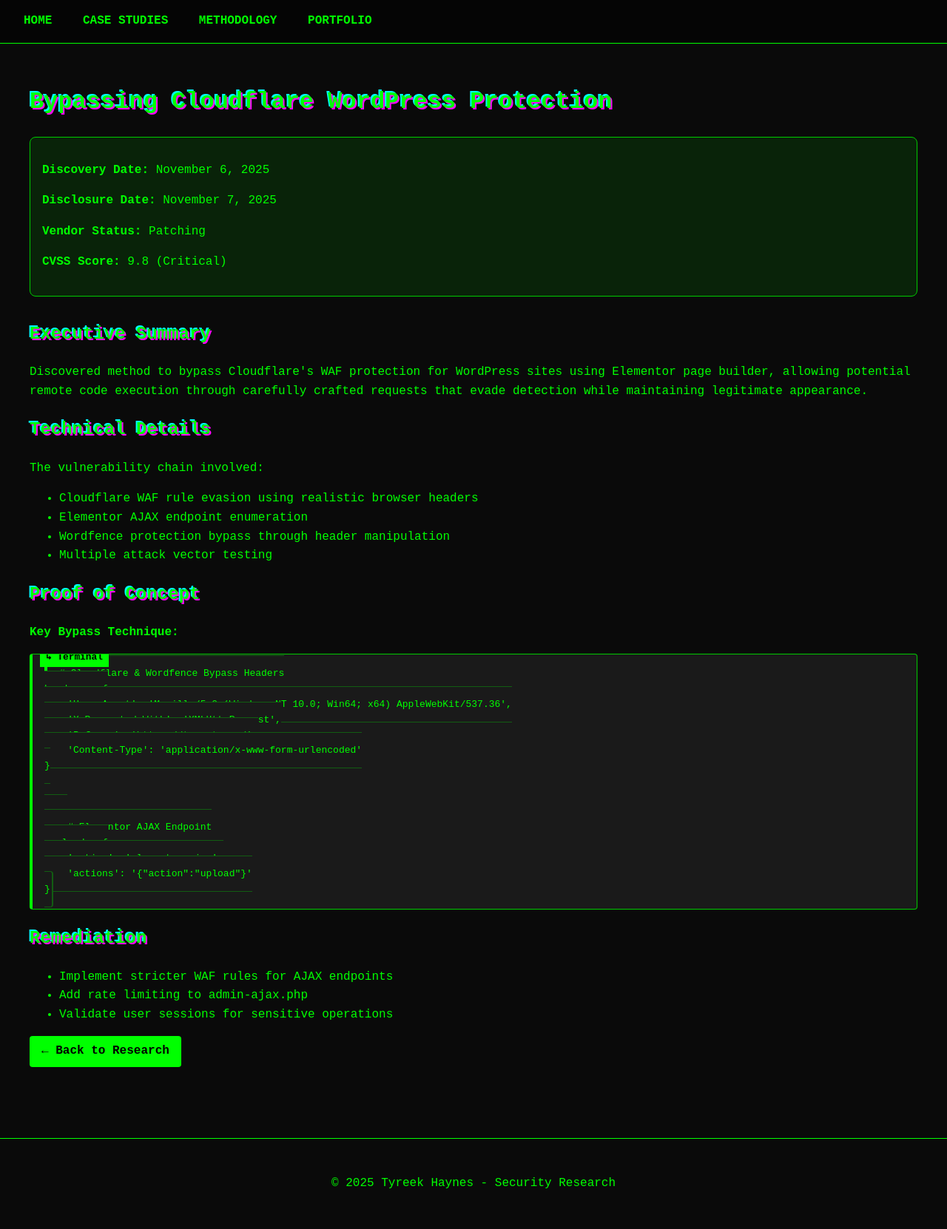
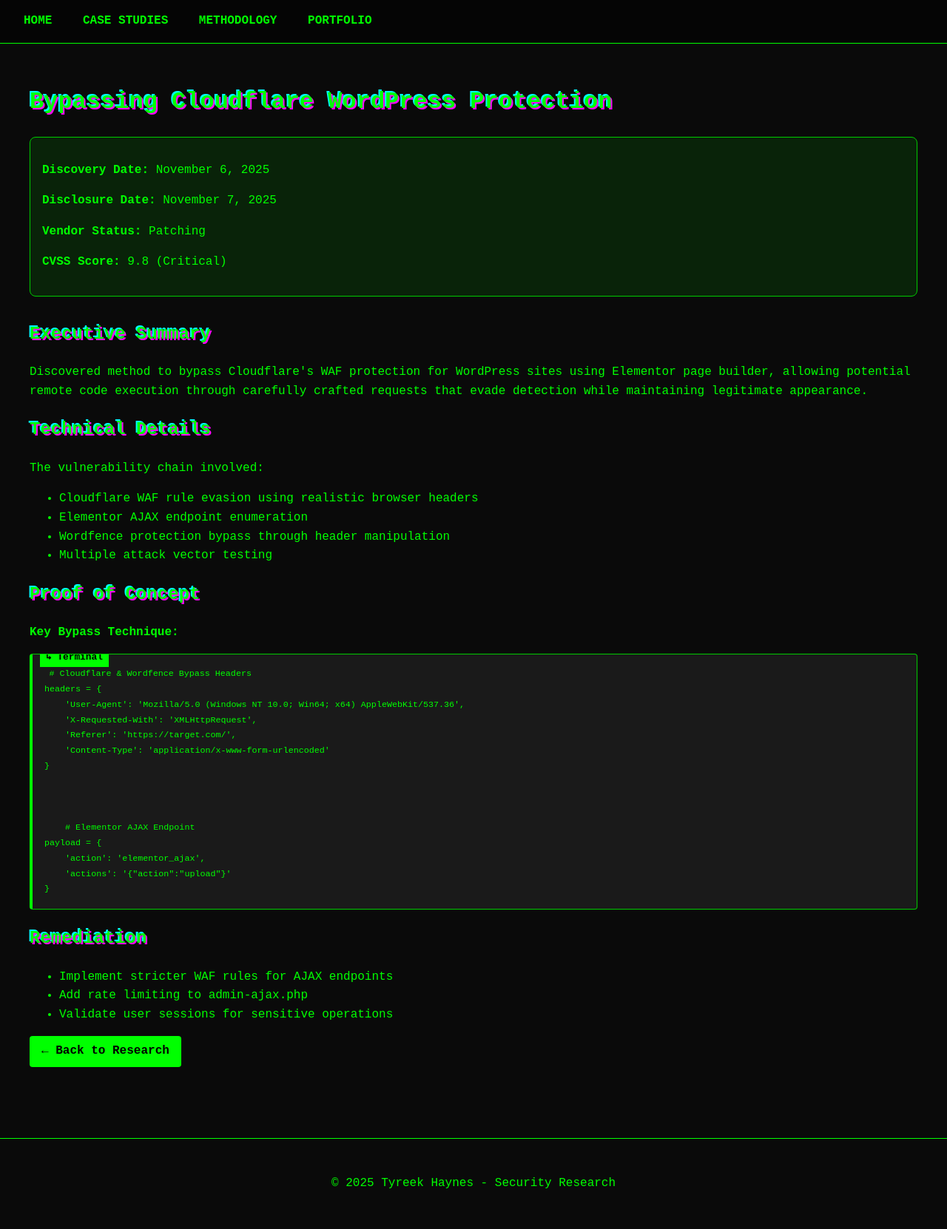
Before and after one commit to TyreekHaynes/Security-Research, a Jekyll site: the page built from case-studies/cloudflare-bypass.html, in a window 1280 px wide. Shown: the whole page at 74% size. Built offline with Jekyll 4.4.1, drawn with Linux system fonts in a browser that asks for light colours.

Commit message:
Update style.css

```diff
--- a/assets/css/style.css
+++ b/assets/css/style.css
@@ -61,35 +61,7 @@ h1, h2, h3 {
     margin-top: 0;
 }
 
-/* Enhanced Code blocks with Terminal Animation */
-pre, code {
-    background: #1a1a1a !important;
-    border: 1px solid var(--matrix-green);
-    border-left: 4px solid var(--hacker-green) !important;
-    border-radius: 4px;
-    padding: 1rem;
-    overflow-x: auto;
-    white-space: pre-wrap;
-    word-wrap: break-word;
-    max-width: 100%;
-    position: relative;
-}
-
-/* Terminal header for code blocks */
-pre::before {
-    content: '↳ Terminal';
-    position: absolute;
-    top: -8px;
-    left: 10px;
-    background: var(--hacker-green);
-    color: #000;
-    padding: 2px 8px;
-    font-size: 0.8rem;
-    font-weight: bold;
-    border-radius: 4px 4px 0 0;
-    z-index: 1;
-}
-
+/* ===== TERMINAL ANIMATIONS ===== */
 /* Blinking cursor animation */
 .typing-cursor {
     border-right: 2px solid var(--hacker-green);
@@ -121,18 +93,48 @@ pre::before {
     50% { border-color: var(--hacker-green); }
 }
 
-/* Command line prompt style */
-.command-line {
+/* Enhanced code blocks with terminal styling */
+pre {
+    background: #1a1a1a !important;
+    border: 1px solid var(--matrix-green);
+    border-left: 4px solid var(--hacker-green) !important;
+    border-radius: 4px;
+    padding: 1rem;
+    overflow-x: auto;
+    white-space: pre-wrap;
+    word-wrap: break-word;
+    max-width: 100%;
     position: relative;
-    padding-left: 1.5rem;
 }
 
-.command-line::before {
-    content: '> ';
+pre::before {
+    content: '↳ Terminal';
     position: absolute;
-    left: 0.5rem;
-    color: var(--hacker-green);
+    top: -8px;
+    left: 10px;
+    background: var(--hacker-green);
+    color: #000;
+    padding: 2px 8px;
+    font-size: 0.8rem;
     font-weight: bold;
+    border-radius: 4px 4px 0 0;
+    z-index: 1;
+}
+
+pre code {
+    background: transparent !important;
+    white-space: pre-wrap;
+    word-break: break-all;
+    border: none !important;
+}
+
+/* Code blocks */
+code {
+    background: var(--darker-bg);
+    border: 1px solid var(--matrix-green);
+    border-radius: 4px;
+    padding: 0.2rem 0.4rem;
+    font-size: 0.9em;
 }
 
 .terminal-footer {
@@ -335,4 +337,9 @@ hr {
     .methodology-pillars {
         grid-template-columns: 1fr;
     }
+
+    pre::before {
+        font-size: 0.7rem;
+        padding: 1px 6px;
+    }
 }
```
